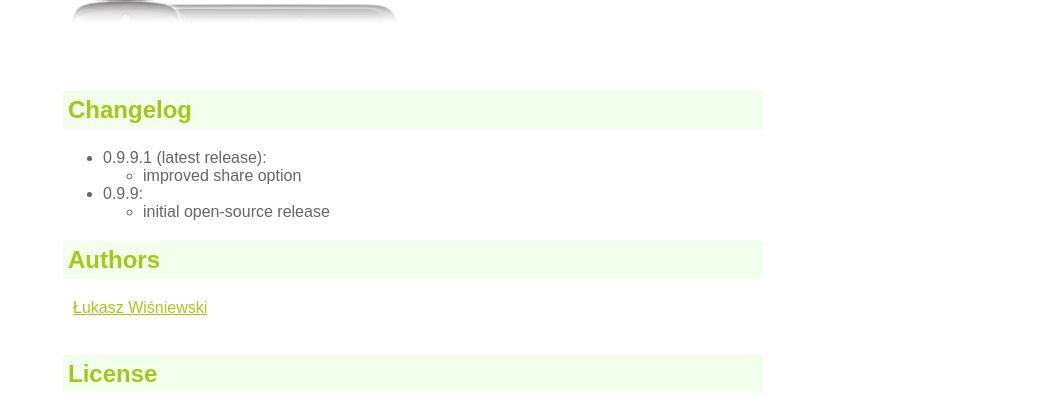
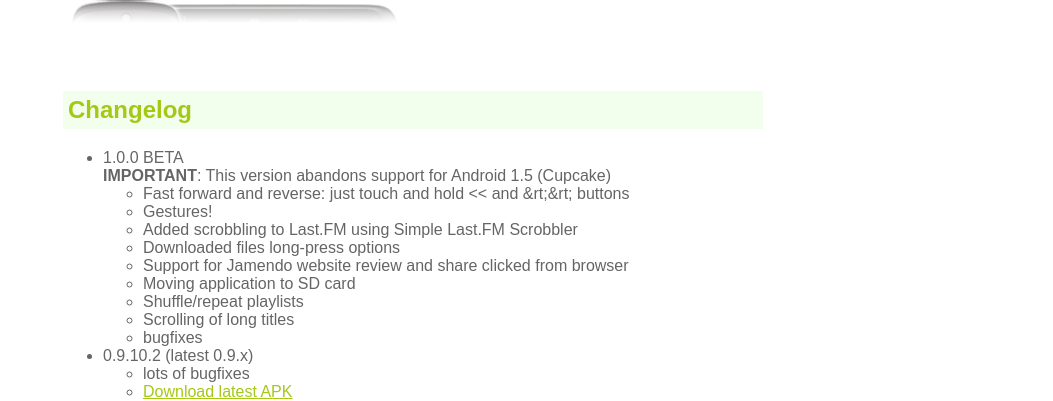
Before and after one commit to telecapoland/jamendo-android, a plain HTML site: page index.html in a window 1280 px wide. Shown: the part 382-783 px from the top of the page, without its empty margins (227-1280 px from the left). Drawn offline with Linux system fonts and the light colour scheme.

Commit message:
Updated info on 1.0.0 BETA and new dev team.

```diff
--- a/index.html
+++ b/index.html
@@ -65,21 +65,38 @@
 	<h2>Changelog</h2>
 	<p>
 		<ul>
-			<li>0.9.9.1 (latest release):</li>
+			<li>1.0.0 BETA</li>
+			<strong>IMPORTANT</strong>: This version abandons support for Android 1.5 (Cupcake)
 			<ul>
-				<li>improved share option</li>
+				<li>Fast forward and reverse: just touch and hold &lt;&lt; and &rt;&rt; buttons</li>
+				<li>Gestures!</li>
+				<li>Added scrobbling to Last.FM using Simple Last.FM Scrobbler</li>
+				<li>Downloaded files long-press options</li>
+				<li>Support for Jamendo website review and share clicked from browser</li>
+				<li>Moving application to SD card</li>
+				<li>Shuffle/repeat playlists</li>
+				<li>Scrolling of long titles</li>
+				<li>bugfixes</li>
 			</ul>
-			<li>0.9.9:</li>
+			<li>0.9.10.2 (latest 0.9.x)</li>
+			<ul>
+				<li>lots of bugfixes</li>
+				<li><a href="https://github.com/telecapoland/jamendo-android/wiki/apk/jamendo-android-v0.9-latest.apk" title="0.9 latest installation APK">Download latest APK</a></li>
+			<li>0.9.9.1</li>
 			<ul>
 				<li>initial open-source release</li>
+				<li><a href="https://github.com/telecapoland/jamendo-android/wiki/apk/jamendo-android-v0.9.9.1BETA.apk" title="0.9.9.1 installation APK">Download APK</a></li>
 			</ul>
 		</ul>
 	</p>
-	<h2>Authors</h2>
+	<h2>Development team</h2>
 	<p>
-		<script language="JavaScript">
-		document.write('<a hre'+'f="ma'+'ilto'+':'+'%6c%75%6b%65%2e%63%68%65%72%72%69%73%68%40%67%6d%61%69%6c%2e%63%6f%6d">Ł&#117;&#107;&#97;&#115;&#122;&#32;&#87;&#105;ś&#110;&#105;&#101;&#119;&#115;&#107;&#105;<\/a>');
-		</script>
+		Piotr Borowczyński<br/>
+		Bartosz Cichosz<br/>
+		Marcin Gil<br/>
+		Arkadiusz Grabka<br/><br/>
+
+		Łukasz Wiśniewski (original author)<br/>
 		<br/>
 		<br/>
 	</p>
```
